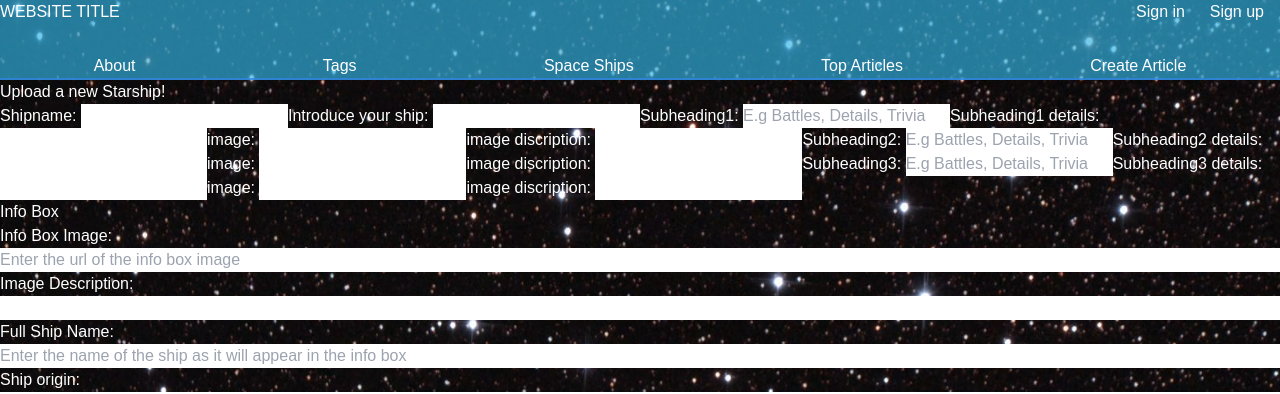
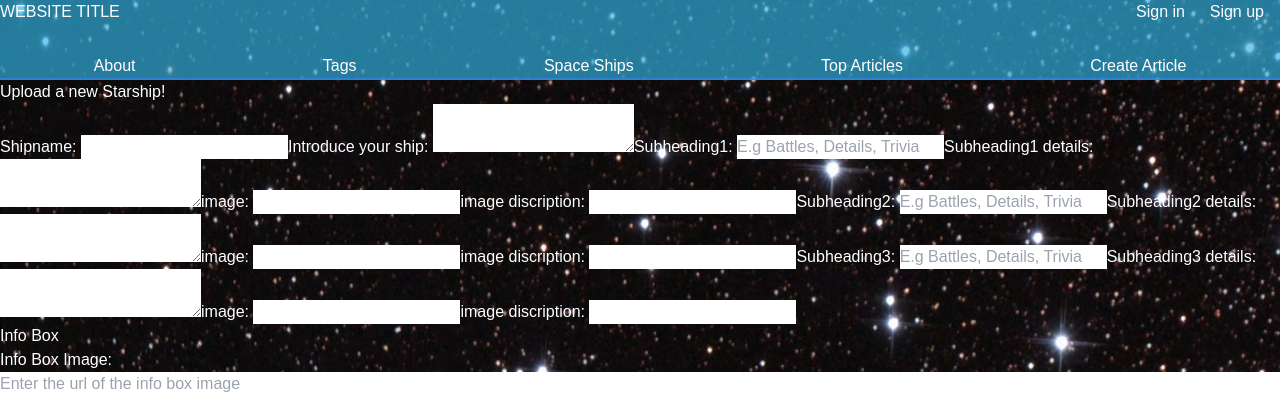
Before and after one commit to Connoroni/ShipSpace, a Next.js app: page /new-article in a window 1280 px wide. Shown: the top 394 px of the page. Built offline with nearby package versions, Linux system fonts and the light colour scheme; no server answers; the database is empty.

Commit message:
changed some of the input tags to textarea

```diff
--- a/src/app/new-article/page.js
+++ b/src/app/new-article/page.js
@@ -131,7 +131,7 @@ export default async function NewArticlePage() {
         <input type="text" name="title" id="title" className="text-black" />
 
         <label htmlFor="intro">Introduce your ship: </label>
-        <input type="text" name="intro" id="intro" className="text-black" />
+        <textarea name="intro" id="intro" className="text-black" />
 
         <label htmlFor="">Subheading1: </label>
         <input
@@ -143,12 +143,7 @@ export default async function NewArticlePage() {
         />
 
         <label htmlFor="">Subheading1 details: </label>
-        <input
-          type="text"
-          name="content1"
-          id="content1"
-          className="text-black"
-        />
+        <textarea name="content1" id="content1" className="text-black" />
 
         <label htmlFor="">image: </label>
         <input type="URL" name="img1" id="img1" className="text-black" />
@@ -166,12 +161,7 @@ export default async function NewArticlePage() {
         />
 
         <label htmlFor="">Subheading2 details: </label>
-        <input
-          type="text"
-          name="content2"
-          id="content2"
-          className="text-black"
-        />
+        <textarea name="content2" id="content2" className="text-black" />
 
         <label htmlFor="">image: </label>
         <input type="URL" name="img2" id="img2" className="text-black" />
@@ -189,12 +179,7 @@ export default async function NewArticlePage() {
         />
 
         <label htmlFor="">Subheading3 details: </label>
-        <input
-          type="text"
-          name="content3"
-          id="content3"
-          className="text-black"
-        />
+        <textarea name="content3" id="content3" className="text-black" />
 
         <label htmlFor="">image: </label>
         <input type="URL" name="img3" id="img3" className="text-black" />
```
